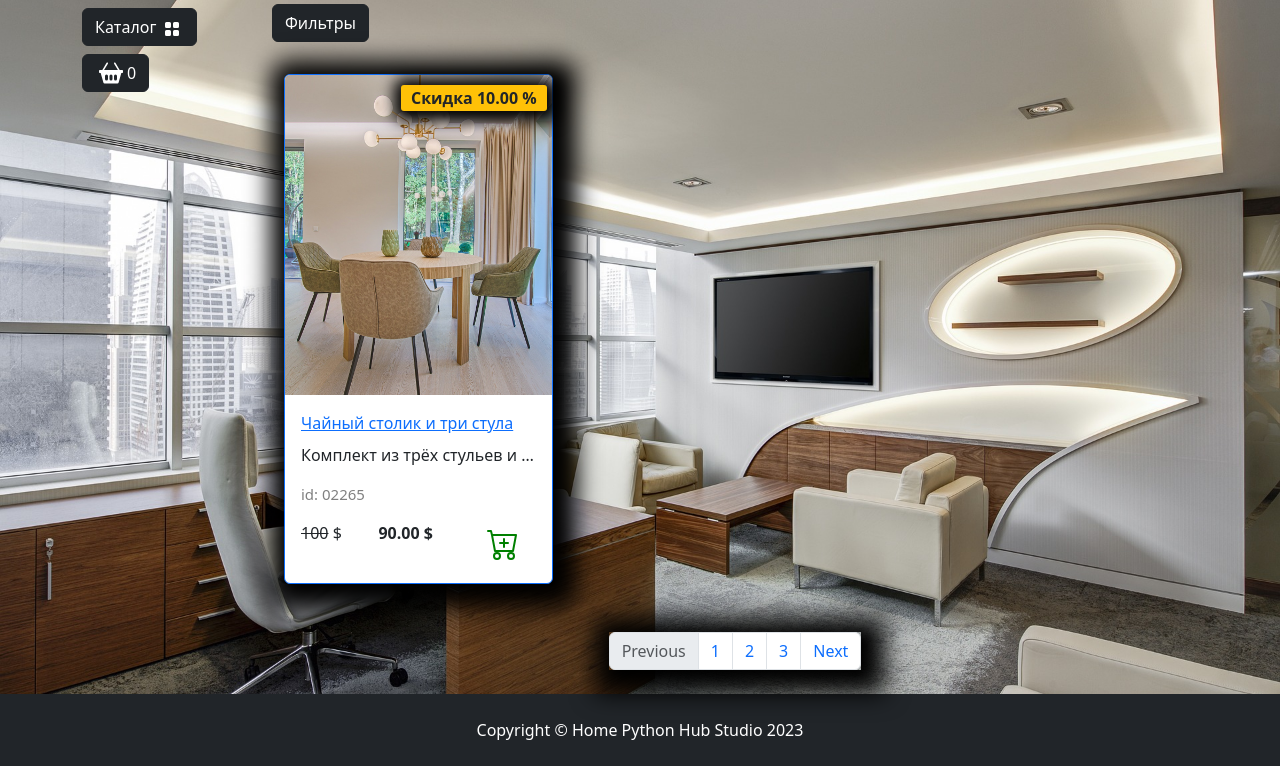
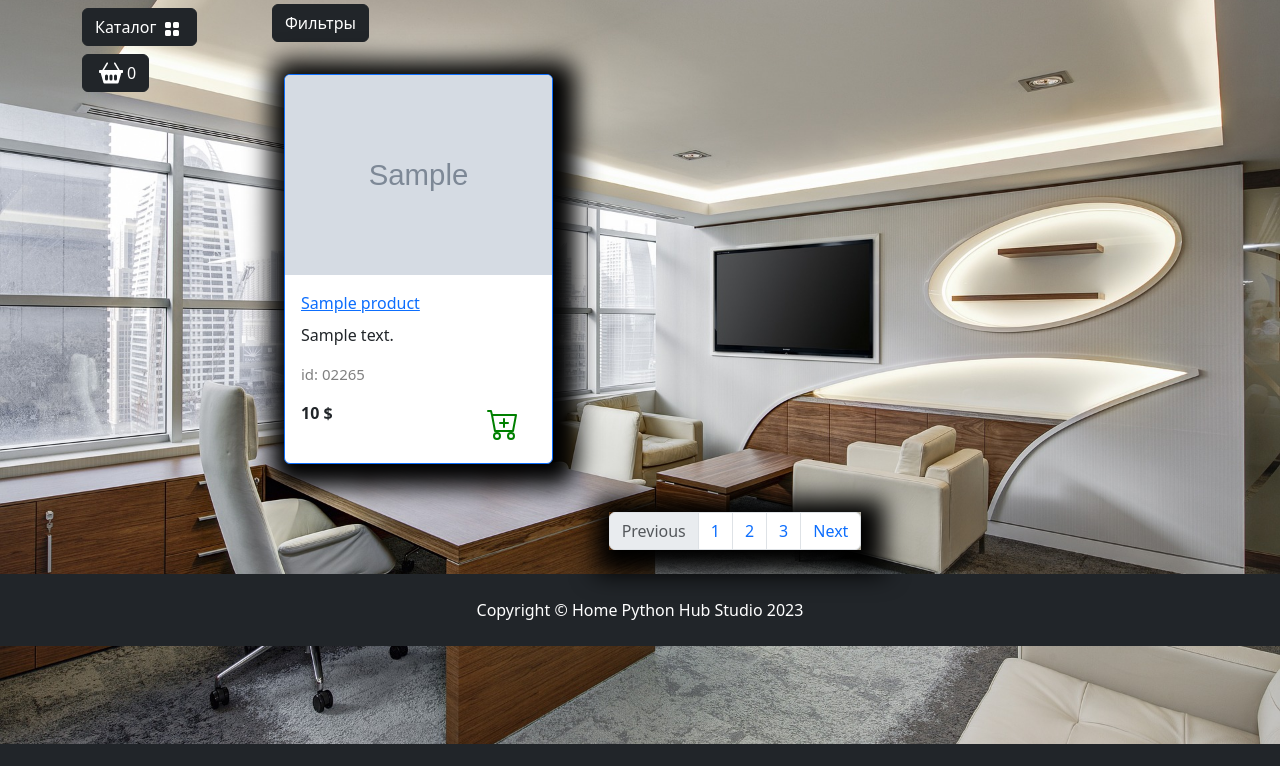
Before and after one commit to SuzdalevDenis/TestShop, a Django app: template goods/templates/goods/catalog.html in a window 1280 px wide. Shown: the part 56-822 px from the top of the page. After the commit the page ends 800 px from the top, so only its background shows below. Run offline with Django 5.2, Linux system fonts and the light colour scheme; the template is opened without the code that fills it: most values are stand-ins (such as "Sample title", 1, 10 or a date in 2020); grey boxes marked "Sample" are stand-in pictures; some libraries are stand-ins or nearby versions.

Commit message:
изменения

```diff
--- a/goods/templates/goods/catalog.html
+++ b/goods/templates/goods/catalog.html
@@ -43,30 +43,31 @@
 
 
 
-
+{% for product in goods %}
     <!-- Карта товара -->
     <div class="col-lg-4 col-md-6 p-4">
         <div class="card border-primary rounded custom-shadow">
-                                <img src="../deps/images/goods/set of tea table and three chairs.jpg" class="card-img-top" alt="...">
+            <img src="{% static product.image %}" class="card-img-top" alt="...">
             <div class="card-body">
                 <a href="../goods/product.html">
-                                        <p class="card-title">Чайный столик и три стула</p>
+                    <p class="card-title">{{ product.name }}</p>
                 </a>
-                                    <p class="card-text text-truncate">Комплект из трёх стульев и дизайнерский столик для гостинной комнаты.</p>
+                <p class="card-text text-truncate">{{ product.description }}</p>
                 <p class="product_id">id: 02265</p>
                 <div class="d-flex justify-content-between">
-                                        <p><s>100</s> $</p>
-                                        <p><strong>90.00 $</strong></p>
-                                        <span class="badge bg-warning text-dark">Скидка 10.00 %</span>
-                                        <!-- <p><strong>100.00 $</strong></p> -->
+{#                    <p><s>100</s> $</p>#}
+{#                    <p><strong>90.00 $</strong></p>#}
+{#                    <span class="badge bg-warning text-dark">Скидка 10.00 %</span>#}
+                    <p><strong>{{ product.price }} $</strong></p>
                     <a href="#" class="btn add-to-cart">
-                                            <img class="mx-1" src="../deps/icons/cart-plus.svg" alt="Catalog Icon"
+                        <img class="mx-1" src="{% static "deps/icons/cart-plus.svg" %}" alt="Catalog Icon"
                              width="32" height="32">
                     </a>
                 </div>
             </div>
         </div>
     </div>
+{% endfor %}
 
 
                     </div>
```
Lines whose indentation alone changed are shown as unchanged.
